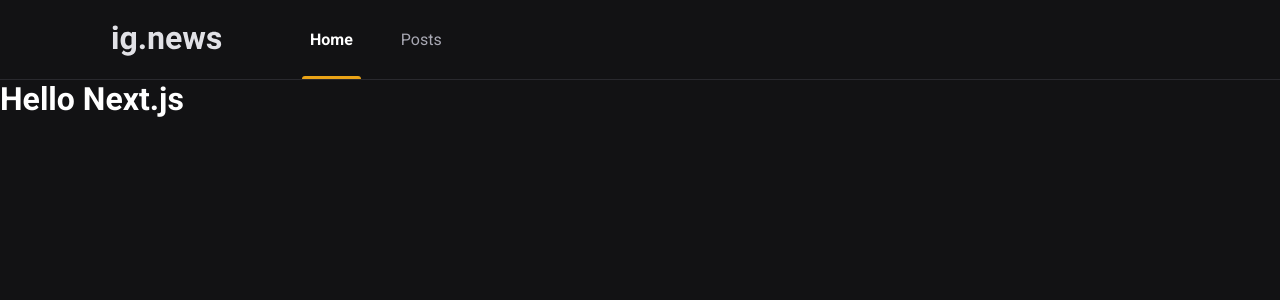
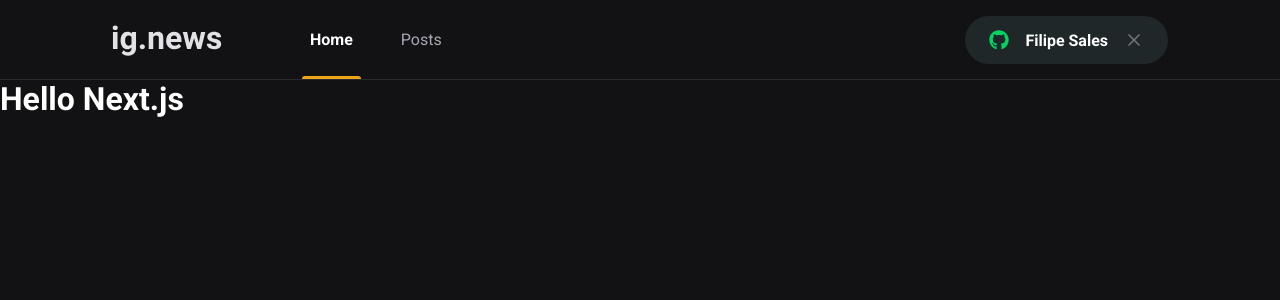
Before and after one commit to filipesalesaraujo/ignews, a Next.js app: page / in a window 1280 px wide. Shown: the top 300 px of the page. Built offline with nearby package versions, Linux system fonts and the light colour scheme.

Commit message:
Componente: SignInButton

```diff
--- a/package.json
+++ b/package.json
@@ -11,6 +11,7 @@
     "next": "12.0.7",
     "react": "17.0.2",
     "react-dom": "17.0.2",
+    "react-icons": "^4.3.1",
     "sass": "^1.45.2"
   },
   "devDependencies": {
--- a/src/components/Header/index.tsx
+++ b/src/components/Header/index.tsx
@@ -1,3 +1,4 @@
+import { SignInButton } from "../SignInButton";
 import styles from "./styles.module.scss";
 
 export function Header() {
@@ -9,6 +10,7 @@
           <a className={styles.active} href="javascript:void(0)">Home</a>
           <a href="javascript:void(0)">Posts</a>
         </nav>
+        <SignInButton />
       </div>
     </header>
   );
--- a/src/components/Header/styles.module.scss
+++ b/src/components/Header/styles.module.scss
@@ -45,4 +45,7 @@
       }
     }
   }
+  > button {
+    margin-left: auto;
+  }
 }
--- /dev/null
+++ b/src/components/SignInButton/index.tsx
@@ -0,0 +1,19 @@
+import styles from "./styles.module.scss";
+import { FaGithub } from "react-icons/fa";
+import { FiX } from "react-icons/fi";
+
+export function SignInButton() {
+  const isUserLoggedIn = true;
+  return isUserLoggedIn ? (
+    <button type="button" className={styles.signInButton}>
+      <FaGithub color="#04d361" />
+      Filipe Sales
+      <FiX color="#737380" className={styles.closeIcon} />
+    </button>
+  ) : (
+    <button type="button" className={styles.signInButton}>
+      <FaGithub color="#eba417" />
+      Sign in with GitHub
+    </button>
+  );
+}
--- /dev/null
+++ b/src/components/SignInButton/styles.module.scss
@@ -0,0 +1,31 @@
+.signInButton {
+  height: 3rem;
+  border-radius: 3rem;
+  background: var(--gray-850);
+  border: 0;
+  padding: 0 1.5rem;
+  display: flex;
+  align-items: center;
+  justify-content: center;
+
+  color: var(--white);
+  font-weight: bold;
+
+  svg {
+    width: 20px;
+    height: 20px;
+  }
+  svg:first-child {
+    margin-right: 1rem;
+  }
+
+  svg.closeIcon {
+    margin-left: 1rem;
+  }
+
+  transition: filter 0.2s;
+
+  &:hover {
+    filter: brightness(0.8);
+  }
+}
--- a/src/styles/global.scss
+++ b/src/styles/global.scss
@@ -9,6 +9,7 @@
   --gray-100: #e1e1e6;
   --gray-300: #a8a8b3;
   --gray-800: #29292e;
+  --gray-850: #1f2729;
   --gray-900: #121214;
   --cyan-500: #61dafb;
   --yellow-500: #eba417;
```
Also changed, not shown: 1 other file (tests, documents, lock files or other folders).
